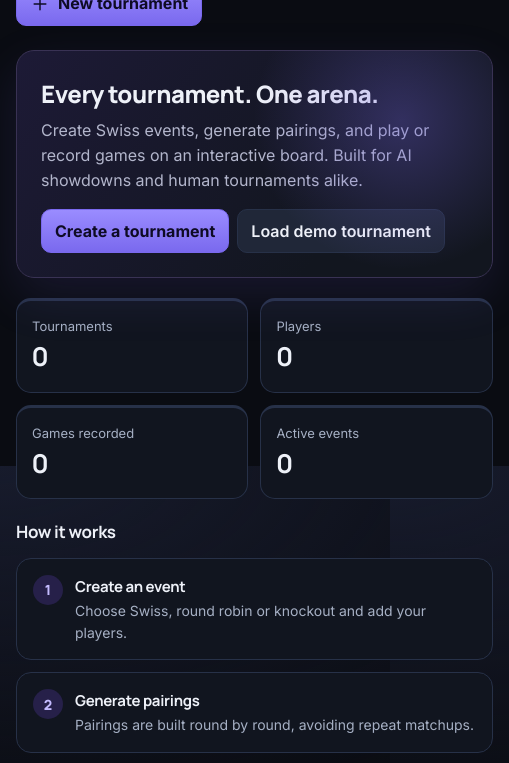
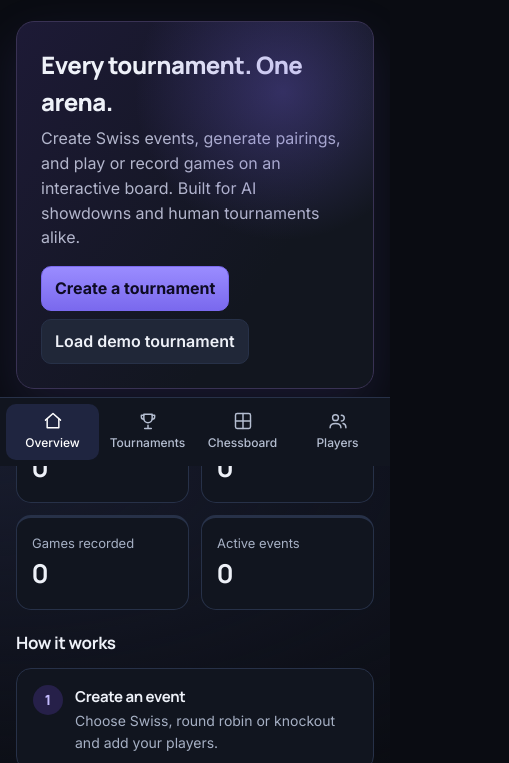
Before and after one commit to PulakitGautam/ChessArena, a plain HTML site: page index.html in a window 390 px wide. Shown: the part 378-1141 px from the top of the page, 509 px wide, since content can reach past the window. Drawn offline with nearby package versions, Linux system fonts and the light colour scheme.

Commit message:
Enhance mobile responsiveness in index.css
Added responsive styles for mobile layout and navigation.

```diff
--- a/index.css
+++ b/index.css
@@ -158,3 +158,22 @@ input::placeholder{color:#7d889f}
 .chk{display:flex;gap:8px;align-items:center;font-size:14px}.chk input{width:18px;height:18px;accent-color:var(--accent)}
 .ro #saveTpl{display:none}.ro #tClock{pointer-events:none}.ro .clockctl{display:none}
 @media(max-width:480px){.twof{grid-template-columns:1fr}.tpl{flex-direction:column;align-items:flex-start}}
+
+/* v1.2 mobile fit: the page must never be wider than the screen */
+html{overflow-x:hidden}body{max-width:100%;overflow-x:clip}.shell{min-height:100dvh}
+.toast{width:max-content;max-width:calc(100vw - 32px);text-align:center}
+@media(max-width:900px){
+  .shell,.two,.boardlay{grid-template-columns:minmax(0,1fr)}
+  .sidebar,.main,.two>*,.boardlay>*{min-width:0;max-width:100%}
+  .stats{grid-template-columns:repeat(2,minmax(0,1fr))}
+}
+@media(max-width:700px){
+  /* slim top bar with the logo; navigation moves to a thumb-friendly bottom tab bar */
+  .sidebar{padding:10px 14px;flex-wrap:nowrap}
+  .nav{position:fixed;left:0;right:0;bottom:0;z-index:30;margin:0;display:grid;grid-template-columns:repeat(4,minmax(0,1fr));gap:2px;background:var(--surface);border-top:1px solid var(--line);padding:6px 6px calc(6px + env(safe-area-inset-bottom));overflow:visible}
+  .nav button{flex-direction:column;justify-content:center;gap:3px;min-height:54px;padding:6px 2px;font-size:12px;border-radius:10px;white-space:nowrap}
+  .nav button.active{box-shadow:none;background:#1f2540}
+  .main{padding-bottom:calc(88px + env(safe-area-inset-bottom))}
+  .toast{bottom:calc(78px + env(safe-area-inset-bottom))}
+}
+@media(pointer:coarse){.chip button{min-width:40px;min-height:40px}}
```
